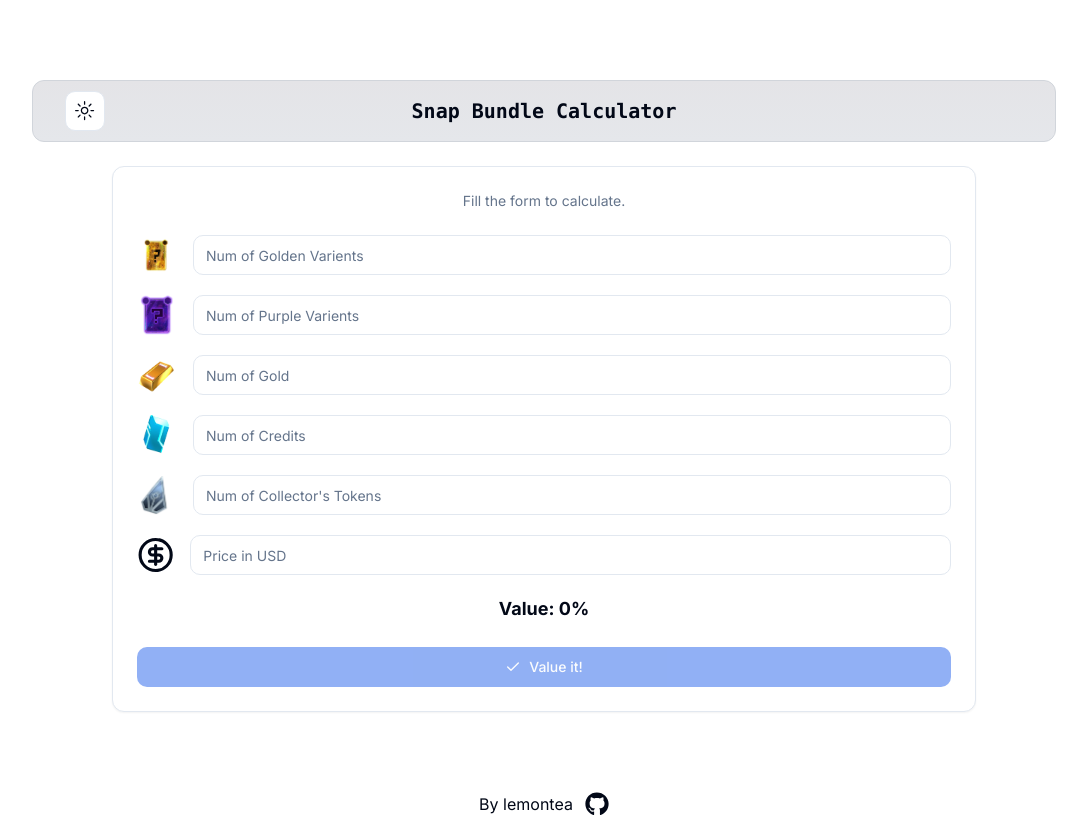
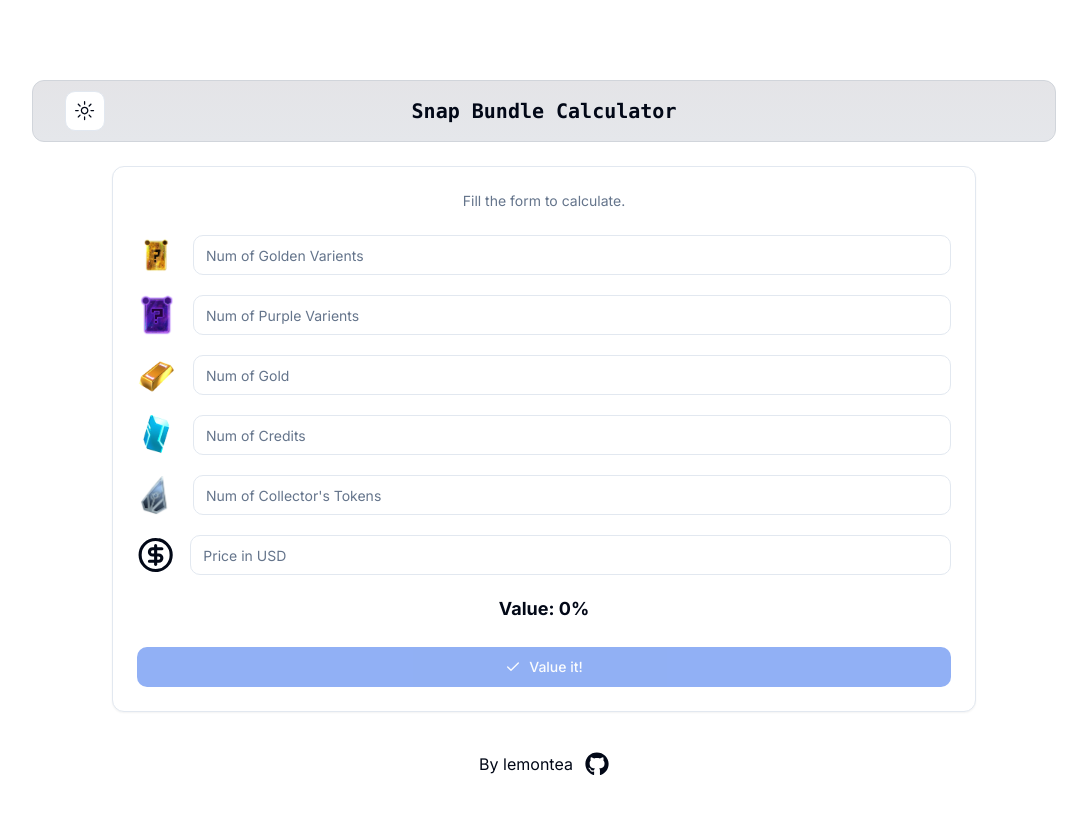
Before and after one commit to lemonteaau/snapsnap.pro, a Next.js app: page / in a window 1280 px wide. Shown: the whole page, without its empty margins (96-1183 px from the left). Built offline with nearby package versions, Linux system fonts and the light colour scheme.

Commit message:
feat: Update footer layout in page.tsx

```diff
--- a/src/app/page.tsx
+++ b/src/app/page.tsx
@@ -32,7 +32,7 @@ function Header() {
 
 function Footer() {
   return (
-    <footer className="fixed bottom-4 left-0 flex h-10 w-full items-end justify-center gap-3 bg-gradient-to-t from-white via-white dark:from-black dark:via-black lg:static lg:size-auto lg:bg-none">
+    <footer className="fixed bottom-6 left-0 flex h-10 w-full items-end justify-center gap-3 bg-gradient-to-t from-white via-white dark:from-black dark:via-black lg:bg-none">
       <p>
         By {"  "}
         <Link href="https://github.com/lemonteaau">lemontea</Link>
```
